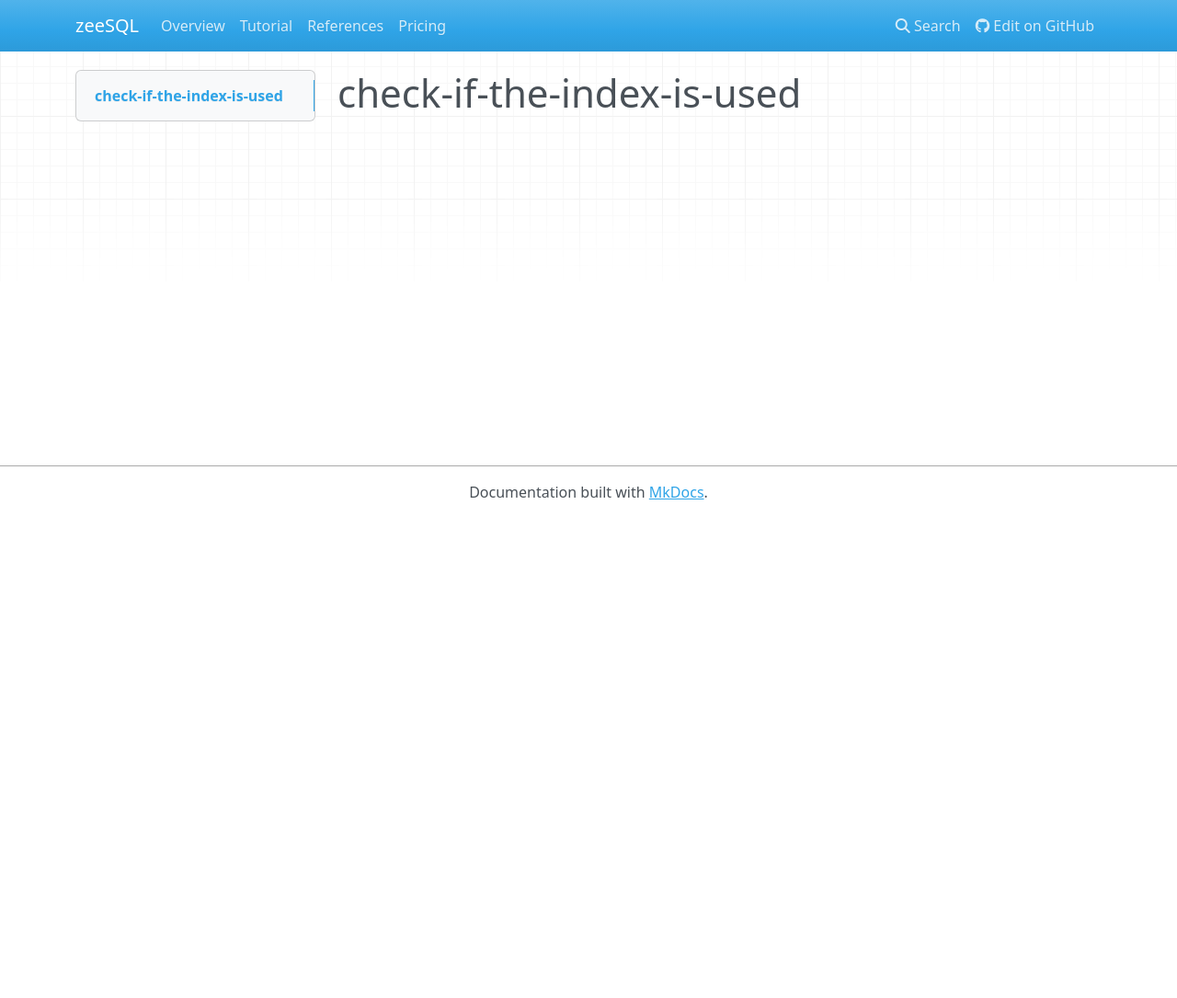
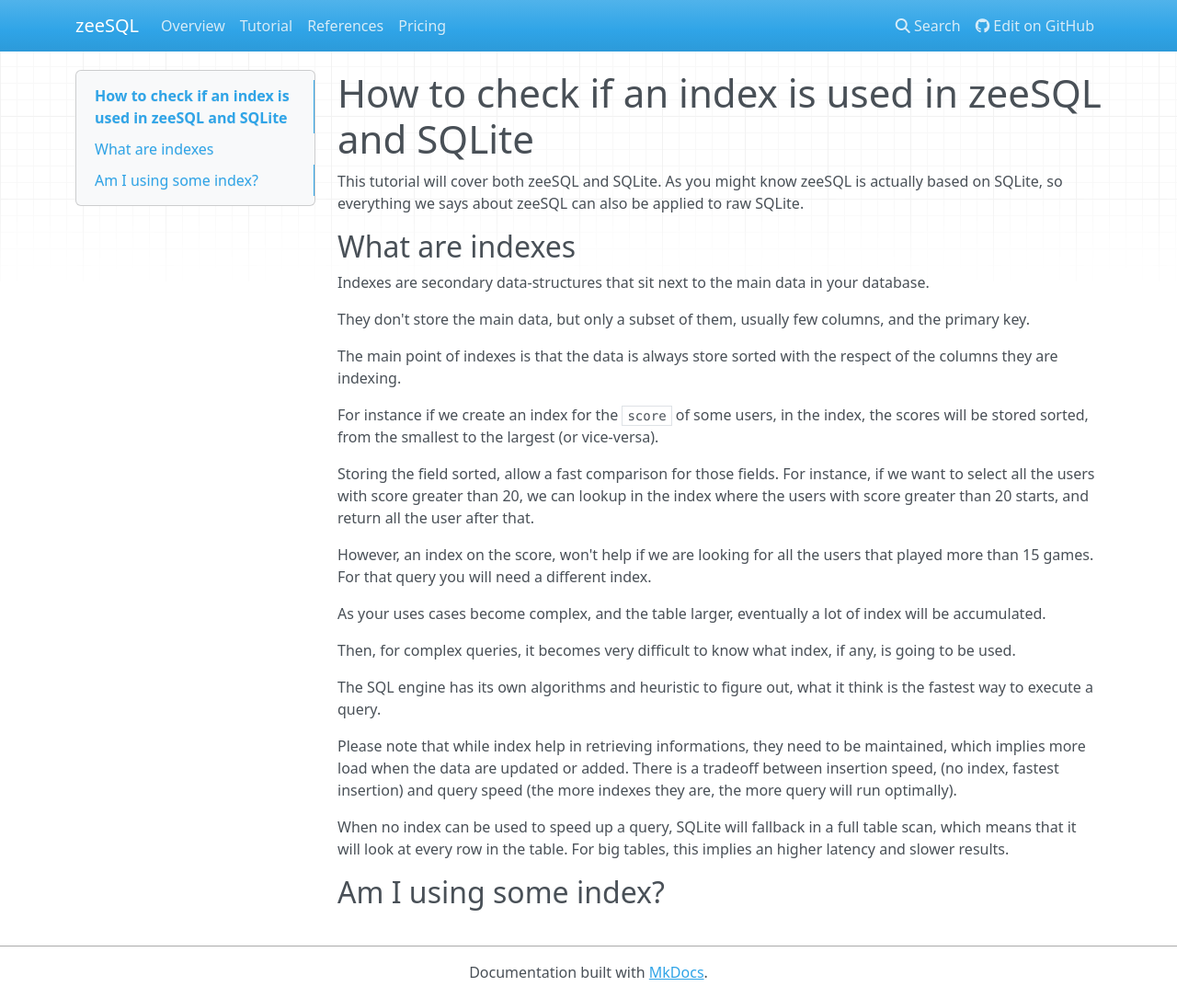
Before and after one commit to RedBeardLab/zeeSQL-doc, an MkDocs documentation site: the page built from docs/how-to/check-if-the-index-is-used.md, in a window 1280 px wide and 1085 px high. Shown: the whole window at 92% size. Built offline with MkDocs 1.6.1, drawn with Linux system fonts in a browser that asks for light colours; nearby versions of some CDN libraries; old or Windows-style settings are respelled for this version of MkDocs.

Commit message:
starting with check if index is used

```diff
--- a/docs/how-to/check-if-the-index-is-used.md
+++ b/docs/how-to/check-if-the-index-is-used.md
@@ -1 +1,34 @@
-# check-if-the-index-is-used
+# How to check if an index is used in zeeSQL and SQLite
+
+This tutorial will cover both zeeSQL and SQLite.
+As you might know zeeSQL is actually based on SQLite, so everything we says about zeeSQL can also be applied to raw SQLite.
+
+## What are indexes
+
+Indexes are secondary data-structures that sit next to the main data in your database.
+
+They don't store the main data, but only a subset of them, usually few columns, and the primary key.
+
+The main point of indexes is that the data is always store sorted with the respect of the columns they are indexing.
+
+For instance if we create an index for the `score` of some users, in the index, the scores will be stored sorted, from the smallest to the largest (or vice-versa).
+
+Storing the field sorted, allow a fast comparison for those fields.
+For instance, if we want to select all the users with score greater than 20, we can lookup in the index where the users with score greater than 20 starts, and return all the user after that.
+
+However, an index on the score, won't help if we are looking for all the users that played more than 15 games.
+For that query you will need a different index.
+
+As your uses cases become complex, and the table larger, eventually a lot of index will be accumulated.
+
+Then, for complex queries, it becomes very difficult to know what index, if any, is going to be used.
+
+The SQL engine has its own algorithms and heuristic to figure out, what it think is the fastest way to execute a query.
+
+Please note that while index help in retrieving informations, they need to be maintained, which implies more load when the data are updated or added.
+There is a tradeoff between insertion speed, (no index, fastest insertion) and query speed (the more indexes they are, the more query will run optimally).
+
+When no index can be used to speed up a query, SQLite will fallback in a full table scan, which means that it will look at every row in the table.
+For big tables, this implies an higher latency and slower results.
+
+## Am I using some index?
```
